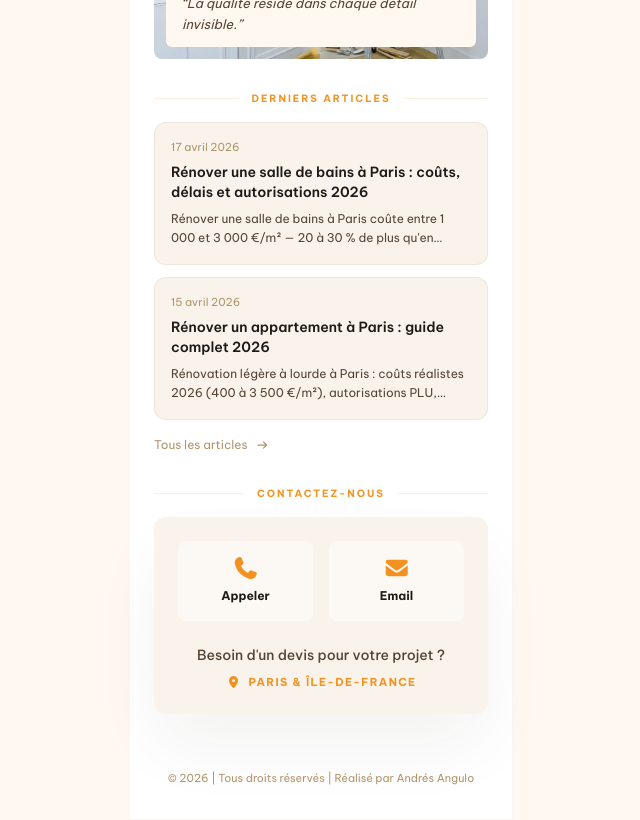
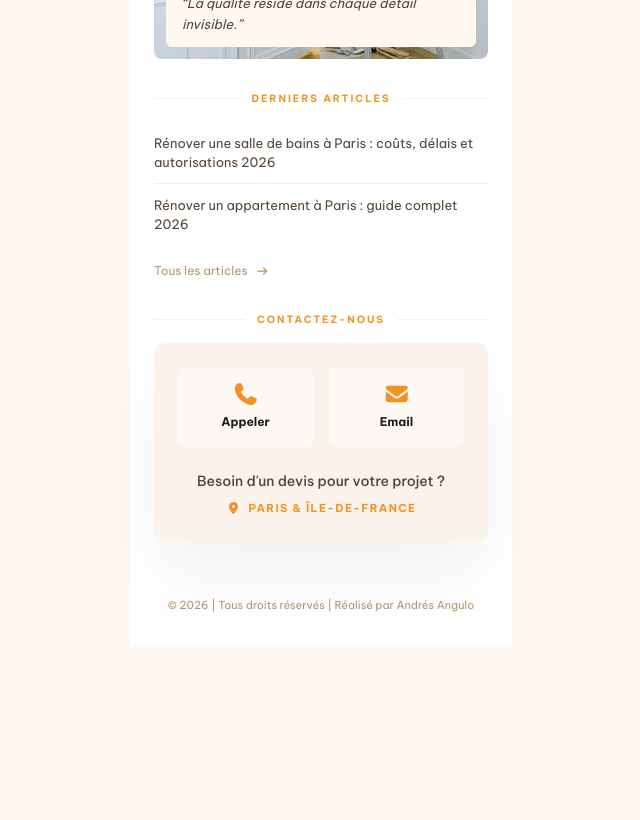
Before and after one commit to andres-angulo-dev/hub_sio2_renovations_frontend, a Next.js app: page / in a window 1280 px wide. Shown: the part 1360-2180 px from the top of the page, without its empty margins (319-959 px from the left). After the commit the page ends 2006 px from the top, so only its background shows below. Built offline with nearby package versions, Linux system fonts and the light colour scheme.

Commit message:
fix(home): simplify articles section — remove cards, minimal list with dividers

```diff
--- a/src/app/page.tsx
+++ b/src/app/page.tsx
@@ -174,27 +174,22 @@ export default async function Home() {
                 <div style={{ flex: 1, height: 1, background: 'rgba(243,146,32,0.15)' }} />
               </div>
 
-              <div className="flex flex-col gap-3">
-                {latestArticles.map(article => (
+              <div className="flex flex-col">
+                {latestArticles.map((article, i) => (
+                  <div key={article.slug}>
+                    {i > 0 && <div style={{ height: 1, background: 'rgba(218,194,175,0.3)' }} />}
                     <Link
-                    key={article.slug}
                       href={`/articles/${article.slug}`}
-                    className="group rounded-xl p-4 flex flex-col gap-2 transition-all duration-200 hover:shadow-md"
-                    style={{ background: '#f9f3eb', border: '1px solid rgba(218,194,175,0.3)' }}
+                      className="group flex items-center py-3 px-2 -mx-2 rounded-md transition-all duration-200 hover:bg-black/[0.04]"
                     >
-                    <span style={{ fontFamily: t.font, color: t.muted, fontSize: 11 }}>
-                      {new Date(article.date).toLocaleDateString('fr-FR', { day: 'numeric', month: 'long', year: 'numeric' })}
-                    </span>
                       <span
-                      style={{ fontFamily: t.font, color: t.dark, fontSize: 14, fontWeight: 600, lineHeight: 1.4 }}
-                      className="group-hover:text-[#f39220] transition-colors"
+                        style={{ fontFamily: t.font, color: t.body, fontSize: 13, lineHeight: 1.45 }}
+                        className="group-hover:translate-x-1 transform transition-transform duration-200"
                       >
                         {article.title}
                       </span>
-                    <span style={{ fontFamily: t.font, color: t.body, fontSize: 12, lineHeight: 1.55 }} className="line-clamp-2">
-                      {article.description}
-                    </span>
                     </Link>
+                  </div>
                 ))}
               </div>
 
```
Lines whose indentation alone changed are shown as unchanged.
